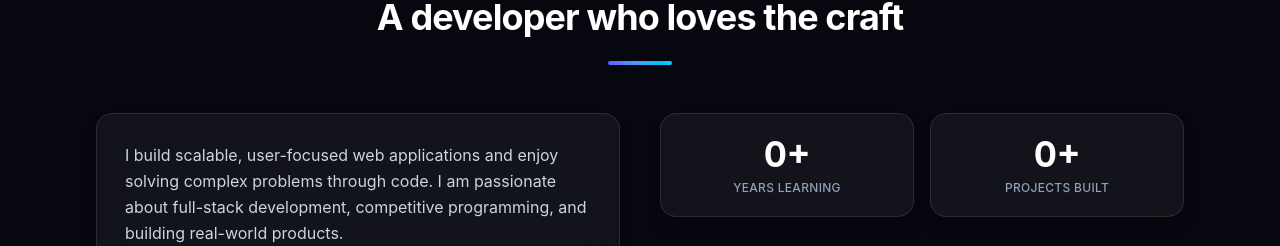
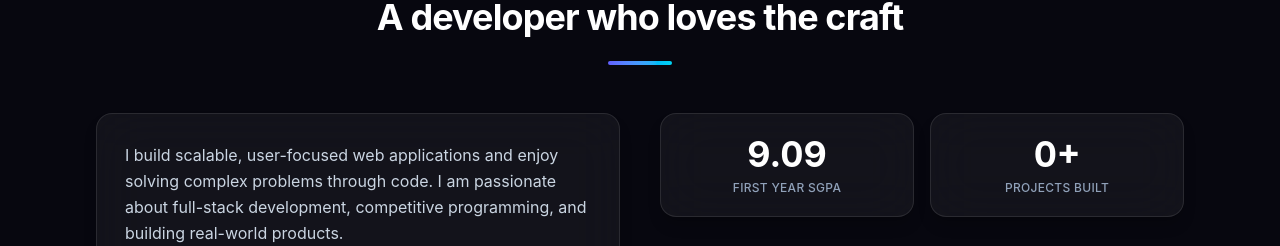
Before and after one commit to AmarjeetKushwaha21/Portfolio, a React (Vite) app: page / in a window 1280 px wide. Shown: the part 898-1144 px from the top of the page. Built offline with nearby package versions, Linux system fonts and the light colour scheme.

Commit message:
feat: replace Years Learning stat with First Year SGPA (9.09, static display)

```diff
--- a/src/data/portfolio.ts
+++ b/src/data/portfolio.ts
@@ -129,6 +129,10 @@ export interface StatItem {
   label: string
   value: number
   suffix?: string
+  /** Digits after the decimal point (e.g. 2 for SGPA) */
+  decimals?: number
+  /** Set false to display the value directly — no count-up animation */
+  animated?: boolean
 }
 
 export interface PortfolioConfig {
@@ -187,7 +191,7 @@ export const portfolioData: PortfolioConfig = {
 
   // PLACEHOLDER: set all counters to real numbers — they are animated on scroll
   stats: [
-    { id: 'years', label: 'Years Learning', value: 0, suffix: '+' },
+    { id: 'sgpa', label: 'First Year SGPA', value: 9.09, decimals: 2, animated: false },
     { id: 'projects', label: 'Projects Built', value: 0, suffix: '+' },
     { id: 'problems', label: 'Problems Solved', value: 0, suffix: '+' },
     { id: 'hackathons', label: 'Hackathons', value: 0, suffix: '' },
--- a/src/sections/About.tsx
+++ b/src/sections/About.tsx
@@ -4,13 +4,24 @@ import { SectionHeading } from '../components/SectionHeading'
 import { Reveal } from '../components/Reveal'
 import { portfolioData, type StatItem } from '../data/portfolio'
 
-function Counter({ value, suffix }: { value: number; suffix?: string }) {
+function Counter({
+  value,
+  suffix,
+  decimals = 0,
+  animated = true,
+}: {
+  value: number
+  suffix?: string
+  decimals?: number
+  animated?: boolean
+}) {
   const ref = useRef<HTMLSpanElement>(null)
   const inView = useInView(ref, { once: true, margin: '-40px' })
   const [display, setDisplay] = useState(0)
 
+  // Animated integers count up on scroll; static values (e.g. SGPA) render as-is
   useEffect(() => {
-    if (!inView || value <= 0) return
+    if (!animated || !inView || value <= 0) return
     const duration = 1400
     const start = performance.now()
     let raf = 0
@@ -22,11 +33,15 @@ function Counter({ value, suffix }: { value: number; suffix?: string }) {
     }
     raf = requestAnimationFrame(tick)
     return () => cancelAnimationFrame(raf)
-  }, [inView, value])
+  }, [animated, inView, value])
+
+  const text = animated
+    ? String(Math.min(display, value))
+    : value.toFixed(decimals)
 
   return (
     <span ref={ref} className="font-display tabular-nums">
-      {display}
+      {text}
       {suffix}
     </span>
   )
@@ -41,7 +56,12 @@ function StatCard({ stat, index }: { stat: StatItem; index: number }) {
           className="absolute inset-x-0 top-0 h-0.5 bg-gradient-to-r from-indigo-500 to-cyan-400 opacity-0 transition-opacity group-hover:opacity-100"
         />
         <p className="text-3xl font-bold text-slate-900 sm:text-4xl dark:text-white">
-          <Counter value={stat.value} suffix={stat.suffix} />
+          <Counter
+            value={stat.value}
+            suffix={stat.suffix}
+            decimals={stat.decimals}
+            animated={stat.animated}
+          />
         </p>
         <p className="mt-1.5 text-xs font-medium tracking-wide text-slate-500 uppercase dark:text-slate-400">
           {stat.label}
```
